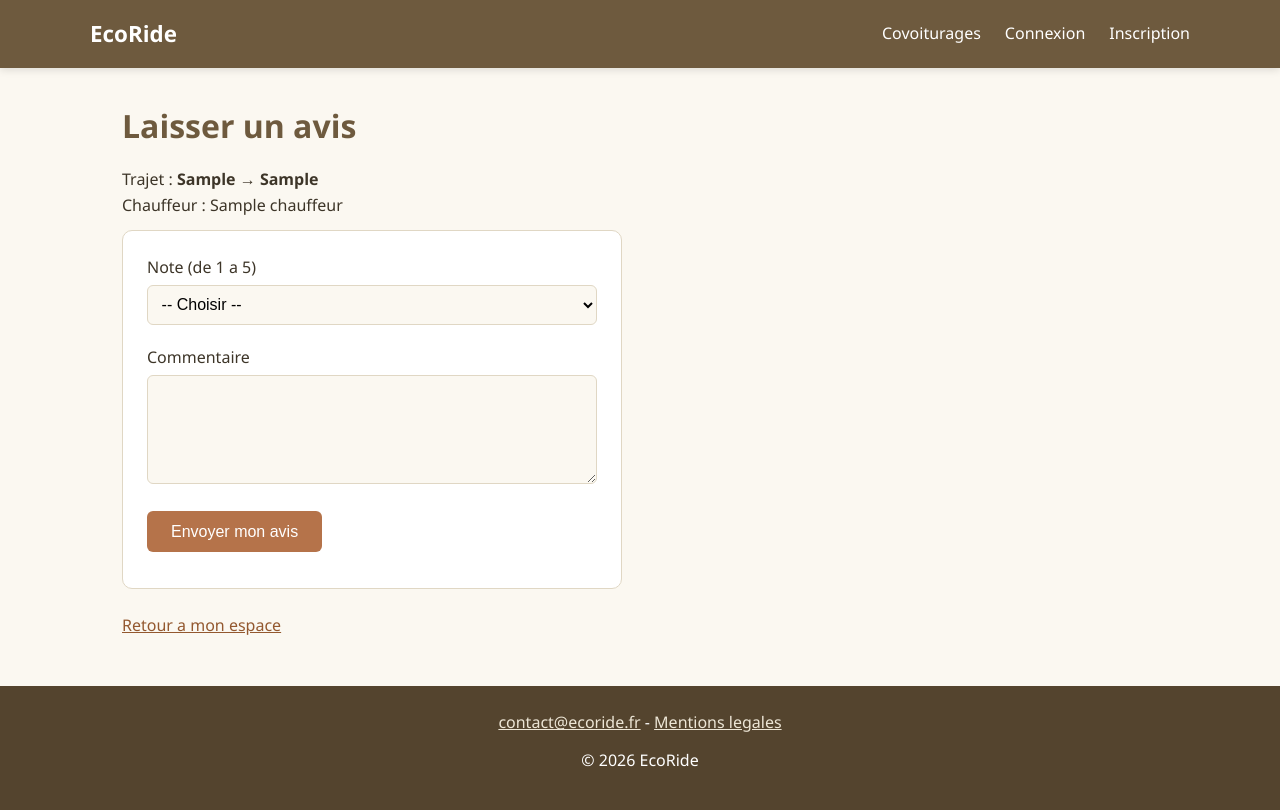
After one commit to Rvlto974/Ecoride, a PHP site: template app/Views/avis/formulaire.php in a window 1280 px wide. The commit adds this page. Run offline with PHP 8.4, Linux system fonts and the light colour scheme; the template is opened without the code that fills it: most values are stand-ins (such as "Sample title", 1, 10 or a date in 2020).

Commit message:
Formulaire d'avis cote passager et liens d'actions dans l'espace utilisateur

```diff
--- /dev/null
+++ b/app/Views/avis/formulaire.php
@@ -0,0 +1,41 @@
+<!-- Formulaire pour laisser un avis sur un trajet -->
+<h1>Laisser un avis</h1>
+
+<p>
+    Trajet : <strong><?= htmlspecialchars($covoiturage['ville_depart']) ?> &rarr; <?= htmlspecialchars($covoiturage['ville_arrivee']) ?></strong><br>
+    Chauffeur : <?= htmlspecialchars($covoiturage['chauffeur']) ?>
+</p>
+
+<!-- Affichage des erreurs de validation -->
+<?php if (!empty($erreurs)): ?>
+    <div role="alert">
+        <ul>
+            <?php foreach ($erreurs as $erreur): ?>
+                <li><?= htmlspecialchars($erreur) ?></li>
+            <?php endforeach; ?>
+        </ul>
+    </div>
+<?php endif; ?>
+
+<form action="/avis/<?= htmlspecialchars((string) $covoiturage['id_covoiturage']) ?>/enregistrer" method="post">
+    <p>
+        <label for="note">Note (de 1 a 5)</label><br>
+        <select id="note" name="note" required>
+            <option value="">-- Choisir --</option>
+            <option value="1">1 - Tres decevant</option>
+            <option value="2">2 - Decevant</option>
+            <option value="3">3 - Correct</option>
+            <option value="4">4 - Bien</option>
+            <option value="5">5 - Excellent</option>
+        </select>
+    </p>
+    <p>
+        <label for="commentaire">Commentaire</label><br>
+        <textarea id="commentaire" name="commentaire" rows="4" required></textarea>
+    </p>
+    <p>
+        <button type="submit">Envoyer mon avis</button>
+    </p>
+</form>
+
+<p><a href="/mon-espace">Retour a mon espace</a></p>
--- a/public/css/style.css
+++ b/public/css/style.css
@@ -338,3 +338,21 @@ footer a {
     padding: 0.75rem 1rem;
     border-top: 1px solid var(--bordure);
 }
+
+/* ===== Textarea (commentaires d'avis) ===== */
+textarea {
+    width: 100%;
+    padding: 0.6rem;
+    border: 1px solid var(--bordure);
+    border-radius: 6px;
+    font-size: 1rem;
+    font-family: inherit;
+    margin-bottom: 0.5rem;
+    background-color: var(--creme);
+    resize: vertical;
+}
+
+textarea:focus {
+    outline: none;
+    border-color: var(--terracotta);
+}
--- a/routes/web.php
+++ b/routes/web.php
@@ -8,6 +8,7 @@ use App\Controllers\VehiculeController;
 use App\Controllers\VoyageController;
 use App\Controllers\AdminController;
 use App\Controllers\EmployeController;
+use App\Controllers\AvisController;
 
 /** @var \App\Core\Router $router */
 
@@ -37,6 +38,10 @@ $router->post('/vehicule/ajouter', [VehiculeController::class, 'ajouter']);
 $router->get('/voyage/creer', [VoyageController::class, 'creerForm']);
 $router->post('/voyage/creer', [VoyageController::class, 'creer']);
 
+// Avis (laisser un avis sur un trajet)
+$router->get('/avis/{id}', [AvisController::class, 'formulaire']);
+$router->post('/avis/{id}/enregistrer', [AvisController::class, 'enregistrer']);
+
 // Espace administrateur
 $router->get('/admin', [AdminController::class, 'dashboard']);
 
```
Also changed, not shown: app/Controllers/AvisController.php (added, +90 -0 lines), app/Views/profil/index.php (+18 -0 lines), test_mongo.php (deleted, +0 -49 lines).
